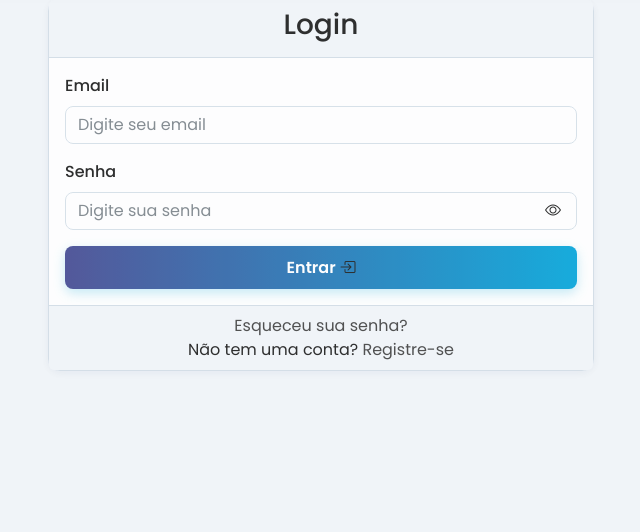
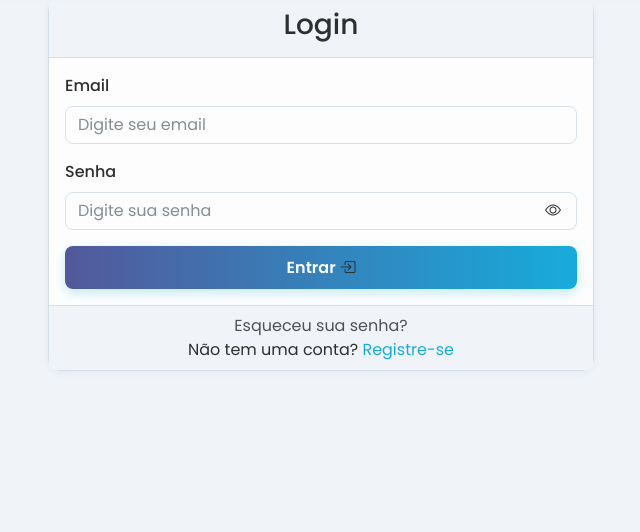
Before and after one commit to devluizg/simuladoapp_v2, a Django app: page /accounts/login/ in a window 1280 px wide. Shown: the part 103-635 px from the top of the page, without its empty margins (319-959 px from the left). Run offline with Django 5.2, Linux system fonts and the light colour scheme; parts of the project's set-up code (start-up, migrations or seed data) failed here and were passed over; some libraries are stand-ins or nearby versions; some web fonts are replaced.

Commit message:
Atualizacao_Login

```diff
--- a/accounts/templates/accounts/login.html
+++ b/accounts/templates/accounts/login.html
@@ -48,13 +48,13 @@
             </div>
             <div class="card-footer text-center">
                 <p class="mb-0">
-                    <a href="{% url 'accounts:password_reset' %}" class="text-light">
+                    <a href="{% url 'accounts:password_reset' %}" class="text-light forgot-password-link">
                         Esqueceu sua senha?
                     </a>
                 </p>
                 <p class="mb-0">
                     Não tem uma conta?
-                    <a href="{% url 'accounts:register' %}" class="text-light">
+                    <a href="{% url 'accounts:register' %}" class="register-link">
                         Registre-se
                     </a>
                 </p>
@@ -65,6 +65,14 @@
 {% endblock %}
 
 {% block extra_scripts %}
+<style>
+    .register-link {
+        color: var(--color-primary) !important;
+    }
+    .forgot-password-link:hover {
+        color: var(--color-primary) !important;
+    }
+</style>
 <style>
     /* Estilo para os placeholders */
     .form-control::placeholder {
```
